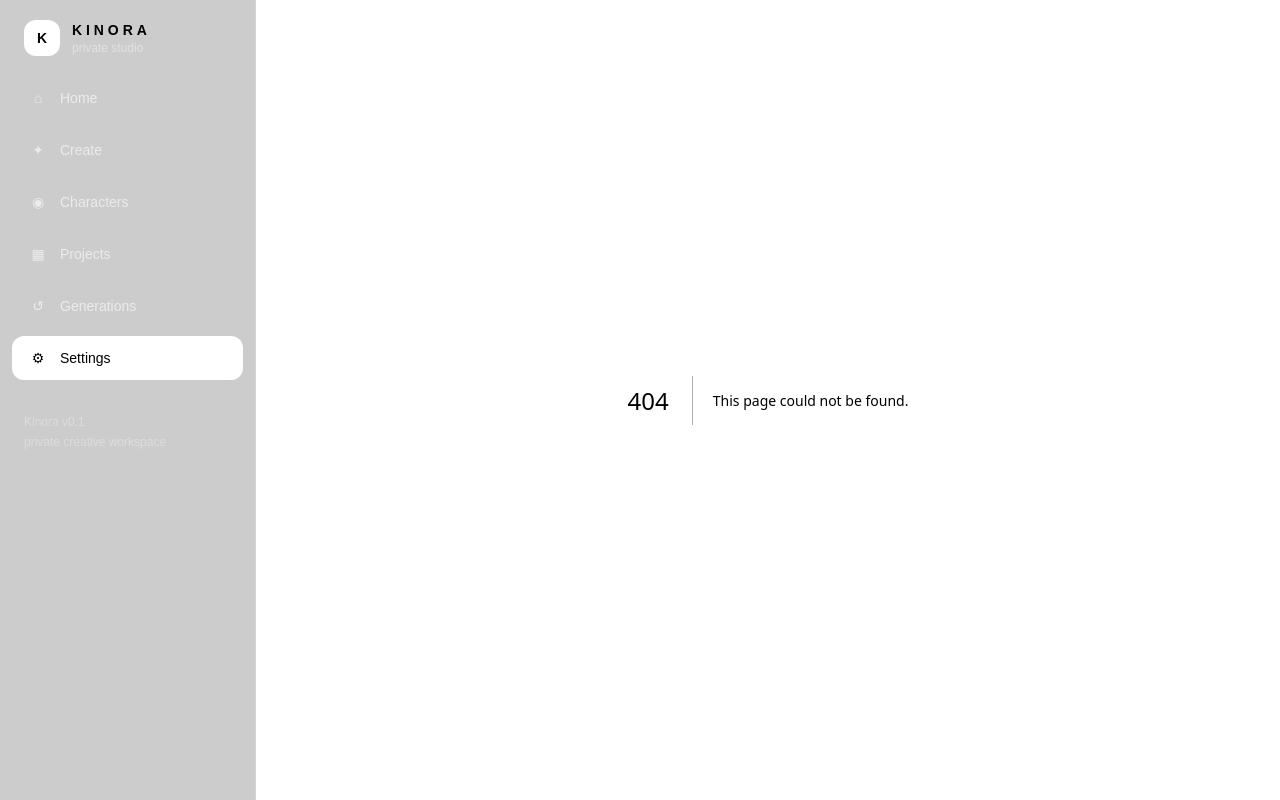
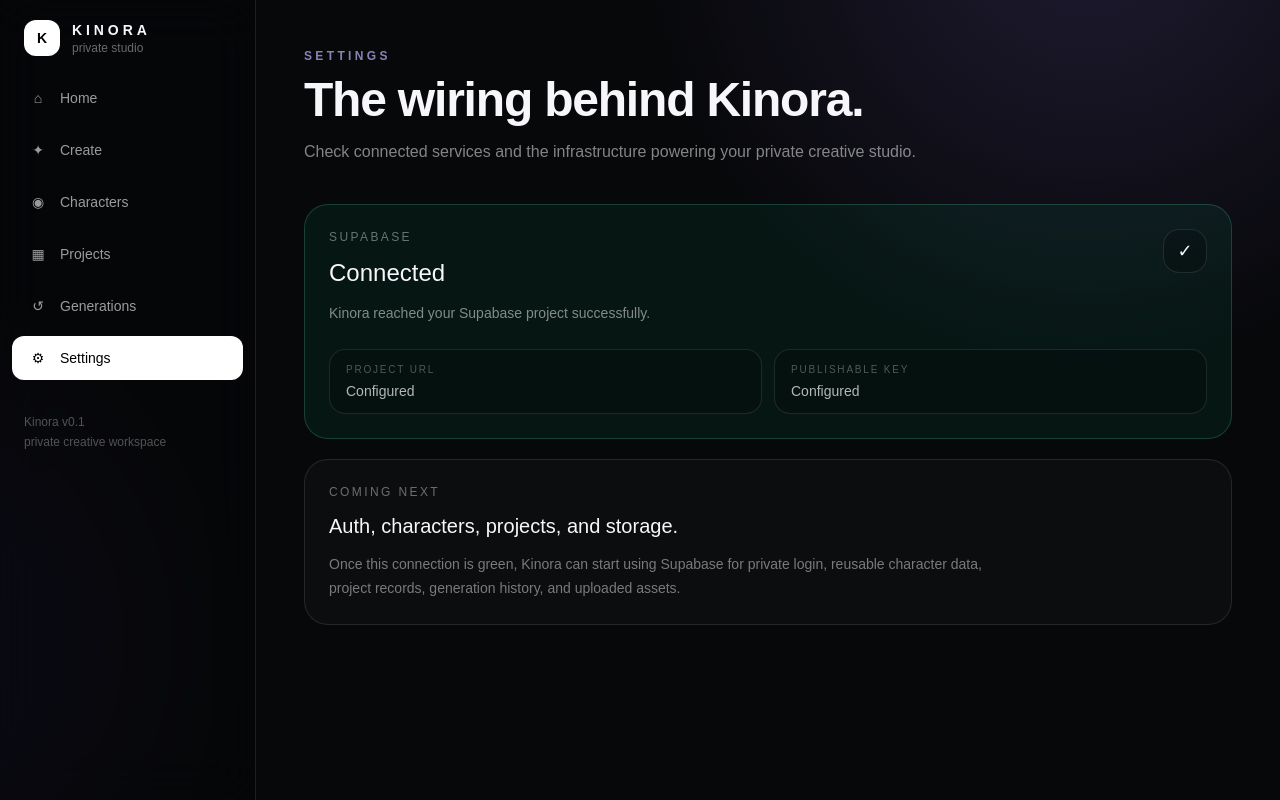
Before and after one commit to rozyroses/Kimora, a Next.js app: page /settings in a window 1280 px wide. Before the commit this address had no page. Built offline with nearby package versions, Linux system fonts and the light colour scheme; no server answers; the database is empty.

Commit message:
feat: add Kinora settings page

```diff
--- /dev/null
+++ b/app/settings/page.tsx
@@ -0,0 +1,27 @@
+import { StudioHeader } from "@/components/StudioHeader";
+import { SupabaseStatus } from "@/components/SupabaseStatus";
+
+export default function SettingsPage() {
+  return (
+    <div className="mx-auto max-w-6xl px-5 py-8 sm:px-8 lg:px-12 lg:py-12">
+      <StudioHeader
+        eyebrow="SETTINGS"
+        title="The wiring behind Kinora."
+        description="Check connected services and the infrastructure powering your private creative studio."
+      />
+
+      <div className="space-y-5">
+        <SupabaseStatus />
+
+        <section className="rounded-3xl border border-white/10 bg-white/[0.025] p-6">
+          <div className="text-xs uppercase tracking-[0.2em] text-white/40">Coming next</div>
+          <h2 className="mt-3 text-xl font-medium">Auth, characters, projects, and storage.</h2>
+          <p className="mt-3 max-w-2xl text-sm leading-6 text-white/45">
+            Once this connection is green, Kinora can start using Supabase for private login,
+            reusable character data, project records, generation history, and uploaded assets.
+          </p>
+        </section>
+      </div>
+    </div>
+  );
+}
```
